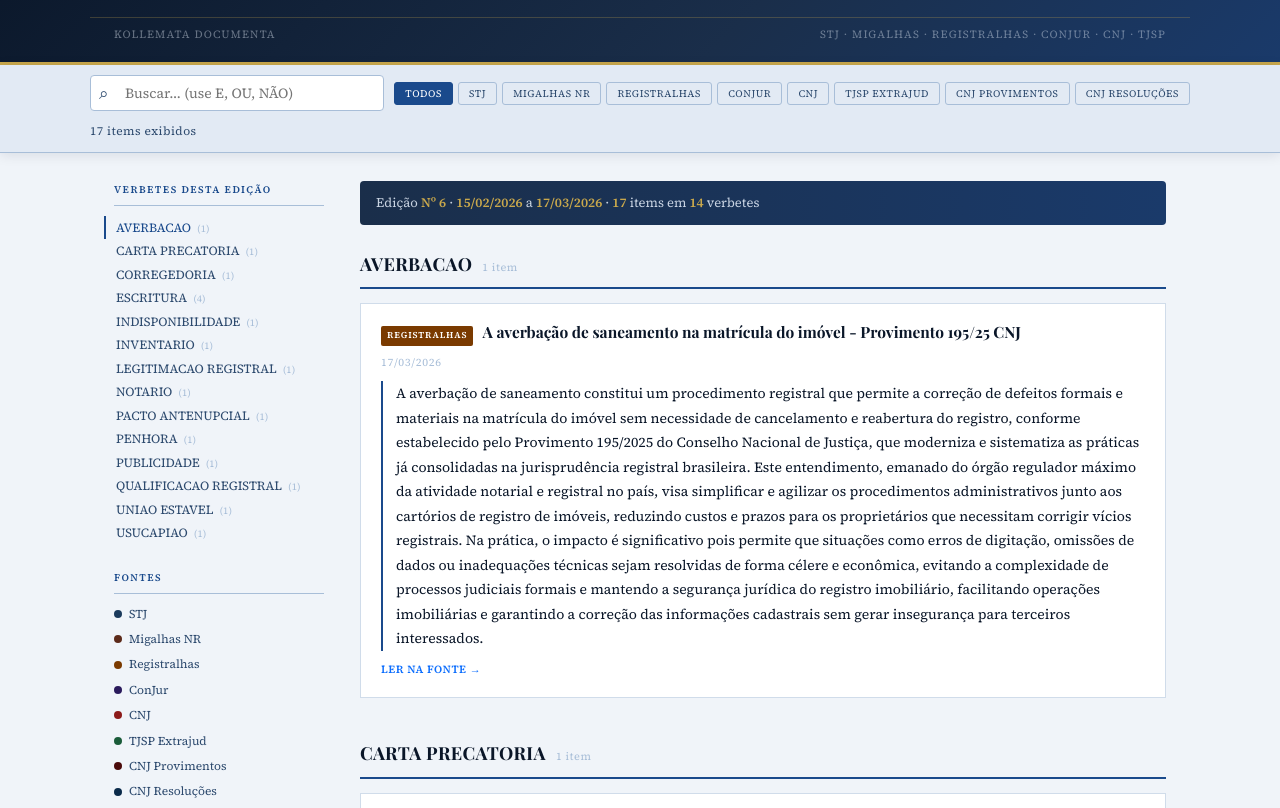
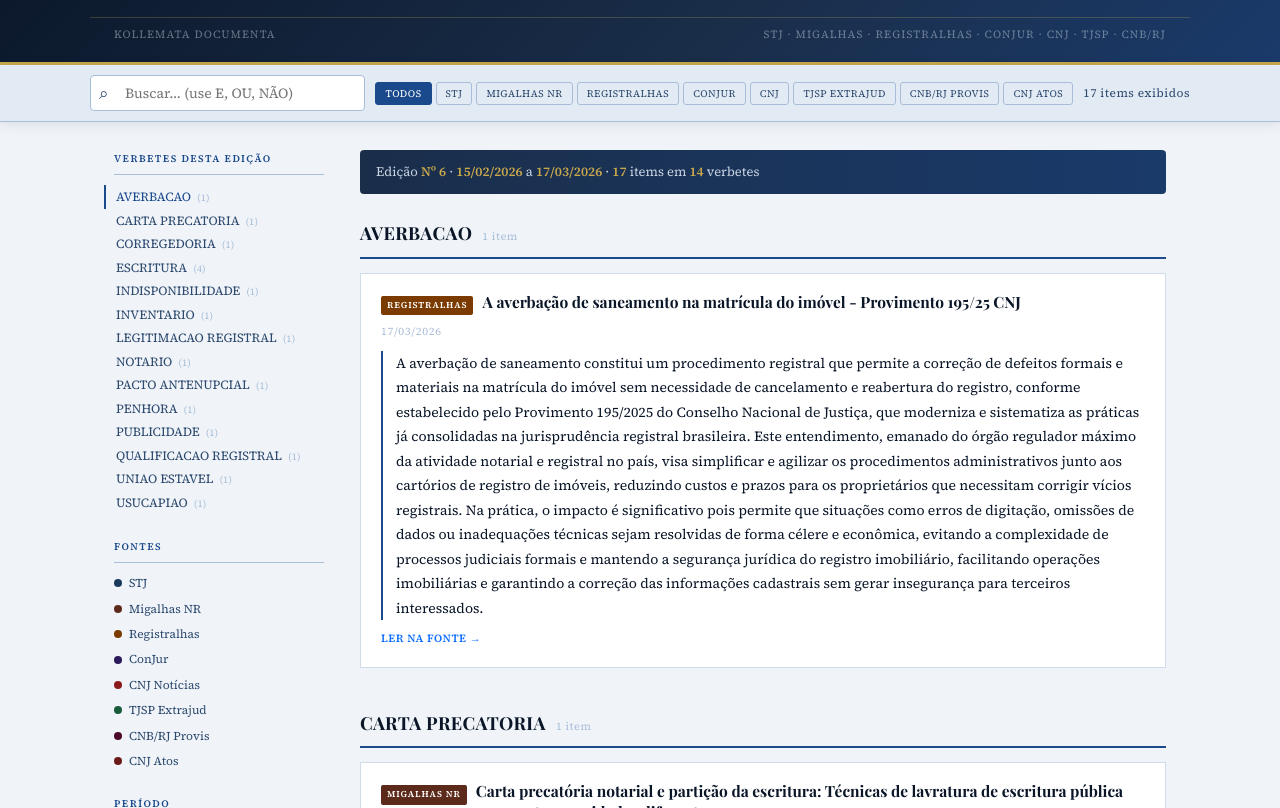
Before and after one commit to KollDocta/boletim-juridico, a website: page index.html in a window 1280 px wide. Shown: the part 104-912 px from the top of the page. Drawn offline with nearby package versions, Linux system fonts and the light colour scheme; a web font is replaced by a local one.

Commit message:
Add files via upload

```diff
--- a/index.html
+++ b/index.html
@@ -14,8 +14,7 @@
   --stj:#1a3a5c;--conjur:#2a1a5c;
   --migalhas1:#5c2a1a;--migalhas2:#7a3a00;
   --cnj:#8c1a1a;--tjsp_ext:#1a5c3a;
-  --cnj_provimentos:#4a0a0a;--cnj_resolucoes:#0a2a4a;
-  --cnj_atos:#6b1a1a;
+  --cnbrj:#4a0a2a;--cnj_atos:#6b1a1a;
   --serif:"Playfair Display",Georgia,serif;
   --body:"Source Serif 4",Georgia,serif;
 }
@@ -38,8 +37,8 @@ body{background:var(--cream);color:var(--ink);font-family:var(--body);font-size:
 .search-wrap input{width:100%;padding:7px 14px 7px 34px;border:1px solid var(--rule);border-radius:4px;background:white;color:var(--ink);font-family:var(--body);font-size:14px;outline:none;transition:border-color .2s}
 .search-wrap input:focus{border-color:var(--accent)}
 .search-wrap::before{content:"⌕";position:absolute;left:9px;top:50%;transform:translateY(-50%);color:var(--ink-light);font-size:17px;pointer-events:none}
-.filter-group{display:flex;gap:5px;flex-wrap:wrap}
-.filter-btn{padding:4px 10px;border-radius:3px;border:1px solid var(--rule);background:transparent;font-family:var(--body);font-size:10px;letter-spacing:.06em;cursor:pointer;transition:all .15s;color:var(--ink-light);text-transform:uppercase}
+.filter-group{display:flex;gap:4px;flex-wrap:wrap}
+.filter-btn{padding:4px 9px;border-radius:3px;border:1px solid var(--rule);background:transparent;font-family:var(--body);font-size:10px;letter-spacing:.05em;cursor:pointer;transition:all .15s;color:var(--ink-light);text-transform:uppercase}
 .filter-btn:hover{background:white}
 .filter-btn.active{background:var(--accent);color:white;border-color:var(--accent)}
 .stats-bar{font-size:12px;color:var(--ink-light);letter-spacing:.04em;white-space:nowrap}
@@ -72,8 +71,7 @@ body{background:var(--cream);color:var(--ink);font-family:var(--body);font-size:
 .fonte-badge.migalhas2{background:var(--migalhas2)}
 .fonte-badge.cnj{background:var(--cnj)}
 .fonte-badge.tjsp_ext{background:var(--tjsp_ext)}
-.fonte-badge.cnj_provimentos{background:var(--cnj_provimentos)}
-.fonte-badge.cnj_resolucoes{background:var(--cnj_resolucoes)}
+.fonte-badge.cnbrj{background:var(--cnbrj)}
 .fonte-badge.cnj_atos{background:var(--cnj_atos)}
 .artigo-titulo{font-family:var(--serif);font-size:15.5px;font-weight:700;line-height:1.35;color:var(--ink);flex:1}
 .artigo-titulo a{color:inherit;text-decoration:none;transition:color .15s}
@@ -106,7 +104,7 @@ footer{background:var(--ink);color:rgba(232,240,251,.4);font-size:12px;text-alig
   </div>
   <div class="masthead-sub">
     <span>Kollemata Documenta</span>
-    <span>STJ · Migalhas · Registralhas · ConJur · CNJ · TJSP</span>
+    <span>STJ · Migalhas · Registralhas · ConJur · CNJ · TJSP · CNB/RJ</span>
   </div>
 </header>
 
@@ -123,8 +121,8 @@ footer{background:var(--ink);color:rgba(232,240,251,.4);font-size:12px;text-alig
       <button class="filter-btn" data-fonte="conjur">ConJur</button>
       <button class="filter-btn" data-fonte="cnj">CNJ</button>
       <button class="filter-btn" data-fonte="tjsp_ext">TJSP Extrajud</button>
-      <button class="filter-btn" data-fonte="cnj_provimentos">CNJ Provimentos</button>
-      <button class="filter-btn" data-fonte="cnj_resolucoes">CNJ Resoluções</button>
+      <button class="filter-btn" data-fonte="cnbrj">CNB/RJ Provis</button>
+      <button class="filter-btn" data-fonte="cnj_atos">CNJ Atos</button>
     </div>
     <span class="stats-bar" id="stats-bar">—</span>
   </div>
@@ -143,10 +141,10 @@ footer{background:var(--ink);color:rgba(232,240,251,.4);font-size:12px;text-alig
         <span class="fonte-dot" style="--dot-color:var(--migalhas1)">Migalhas NR</span>
         <span class="fonte-dot" style="--dot-color:var(--migalhas2)">Registralhas</span>
         <span class="fonte-dot" style="--dot-color:var(--conjur)">ConJur</span>
-        <span class="fonte-dot" style="--dot-color:var(--cnj)">CNJ</span>
+        <span class="fonte-dot" style="--dot-color:var(--cnj)">CNJ Notícias</span>
         <span class="fonte-dot" style="--dot-color:var(--tjsp_ext)">TJSP Extrajud</span>
-        <span class="fonte-dot" style="--dot-color:var(--cnj_provimentos)">CNJ Provimentos</span>
-        <span class="fonte-dot" style="--dot-color:var(--cnj_resolucoes)">CNJ Resoluções</span>
+        <span class="fonte-dot" style="--dot-color:var(--cnbrj)">CNB/RJ Provis</span>
+        <span class="fonte-dot" style="--dot-color:var(--cnj_atos)">CNJ Atos</span>
       </div>
     </div>
     <div class="aside-section">
```
